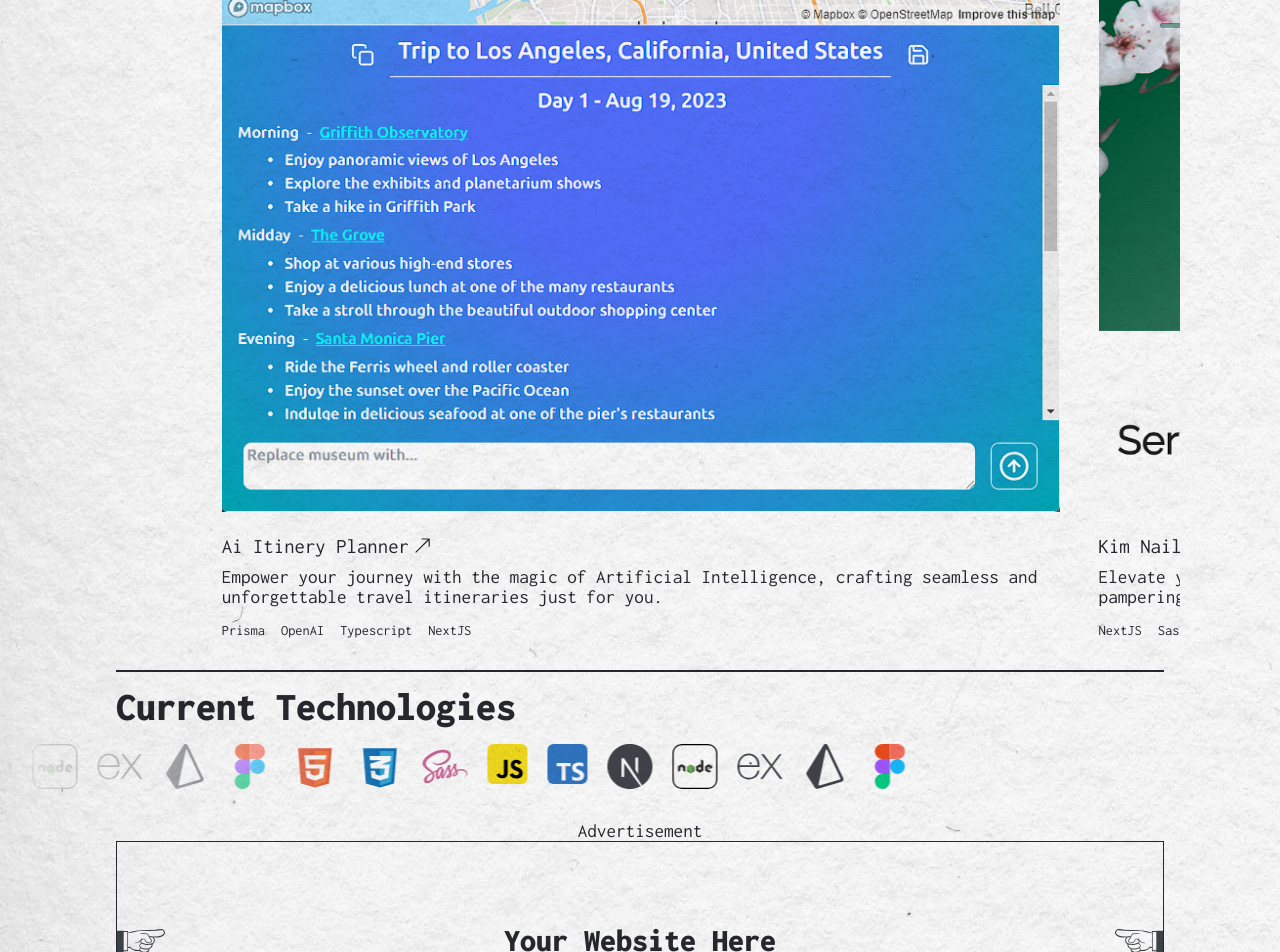
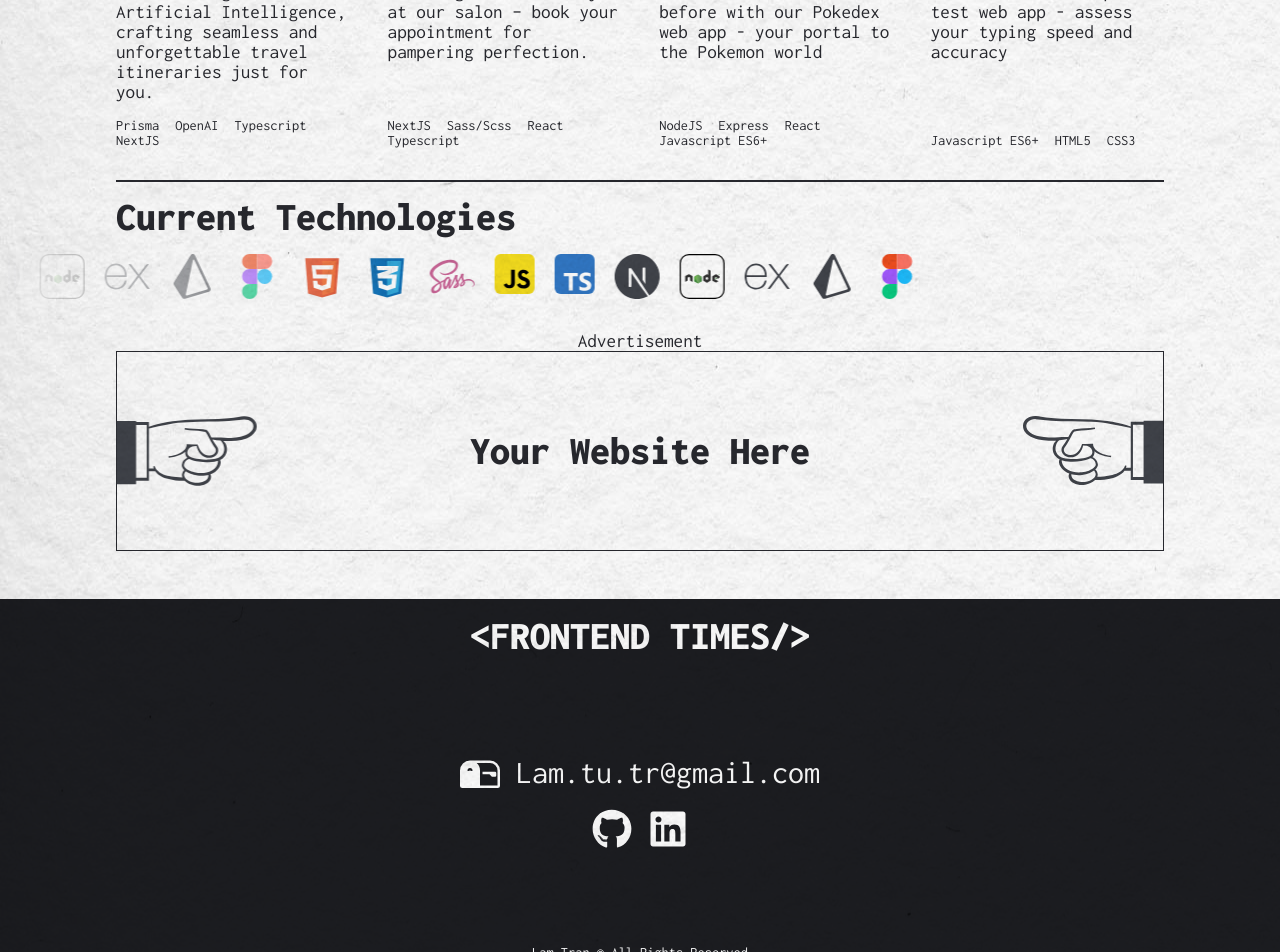
Before and after one commit to lam-tu-tr/Frontend-times, a Next.js app: page / in a window 1280 px wide. Shown: the part 1220-2172 px from the top of the page. Built offline with nearby package versions, Linux system fonts and the light colour scheme.

Commit message:
Editorial section is now 4x1 flex row in desktop. Description also have the same height. Only thing is the technologies don't line up still.

```diff
--- a/app/components/Advertisement/Advertisement.module.scss
+++ b/app/components/Advertisement/Advertisement.module.scss
@@ -10,9 +10,13 @@
     justify-content: space-between;
     align-items: center;
     border: 1px solid var(--body-font-color);
-
+    h3 {
+      flex-grow: 4;
+    }
     span {
-      font-size: var(--font-size-large);
+      flex-grow: 1;
+      width: clamp(2.5rem, 1.7647rem + 1vw, 3rem);
+      color: var(--body-font-color);
     }
   }
 }
--- a/app/components/Advertisement/Advertisement.tsx
+++ b/app/components/Advertisement/Advertisement.tsx
@@ -8,15 +8,14 @@ export default function Advertisement() {
     <div id={style.ad}>
       Advertisement
       <aside className="padded_container">
-        <Image
-          src={pointer}
-          alt="pointer"
-          className="w-12 scale-x-[-100%] fill-blue-500"
-        />
         <span>
-          <b>Your Website Here</b>
+          {/* inverted using tailwind */}
+          <Image src={pointer} alt="pointer" className="scale-x-[-100%] " />
         </span>
-        <Image src={pointer} alt="pointer" className="w-12" />
+        <h3>Your Website Here</h3>
+        <span>
+          <Image src={pointer} alt="pointer" />
+        </span>
       </aside>
     </div>
   );
--- a/app/components/Editorial/Editorial.module.scss
+++ b/app/components/Editorial/Editorial.module.scss
@@ -43,9 +43,7 @@
       flex-direction: column;
 
       #project_pic {
-        // flex: 0 0 70%;
         position: relative;
-        min-width: 100%;
         aspect-ratio: 1/1;
       }
       a {
@@ -56,7 +54,11 @@
           margin-right: 4px;
         }
       }
+      p {
+        flex-grow: 1;
+      }
       #tech_used {
+        align-items: flex-start;
         margin-top: var(--spacing-mobile);
         display: flex;
         flex-wrap: wrap;
@@ -68,3 +70,19 @@
     }
   }
 }
+@media (min-width: 700px) {
+  #editorial {
+    max-width: 1080px;
+    margin: 0 auto;
+    ul {
+      grid-auto-columns: 1fr 1fr 1fr;
+      // gap: 2rem;
+      &::before {
+        content: none;
+      }
+      &::after {
+        content: none;
+      }
+    }
+  }
+}
--- a/app/components/Editorial/Editorial.tsx
+++ b/app/components/Editorial/Editorial.tsx
@@ -89,7 +89,7 @@ export default function Works() {
   });
 
   return (
-    <section id={style.editorial} className="top_border padded_container">
+    <section id={style.editorial} className="top_border ">
       <h3>Editorial Top Project Picks </h3>
       <ul className={style.scroll_container}>{projects}</ul>
     </section>
--- a/app/components/Footer/Footer.module.scss
+++ b/app/components/Footer/Footer.module.scss
@@ -35,6 +35,7 @@
 
   #contact {
     padding: 0 3rem;
+    font-size: clamp(1.5rem, 1.2059rem + 1.1765vw, 2rem);
     #info {
       display: flex;
       flex-direction: row;
@@ -43,7 +44,6 @@
       display: flex;
       flex-direction: row;
       align-items: center;
-      font-size: var(--font-size-large);
       &:first-child {
         margin-right: var(--spacing-mobile);
       }
--- a/app/components/Nav/Nav.module.scss
+++ b/app/components/Nav/Nav.module.scss
@@ -23,9 +23,6 @@
   //     margin-left: 2rem;
   //   }
   // }
-
-  h3 {
-  }
 
   aside {
     display: flex;
```
